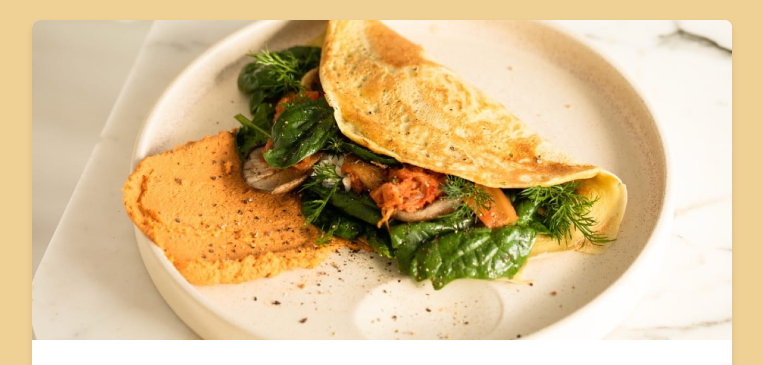
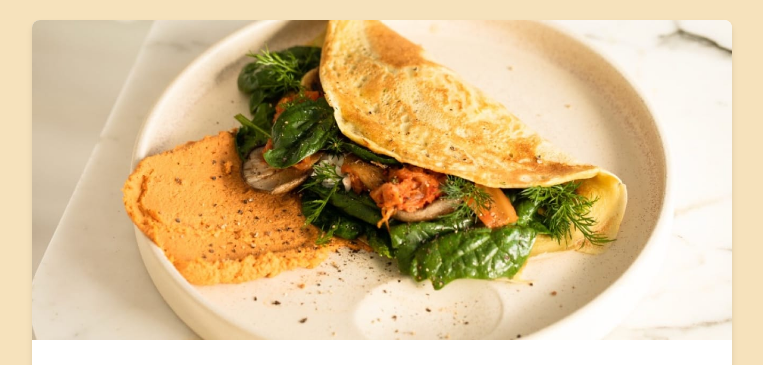
Before and after one commit to abdelrhmanelgezawy/recipe-page-main, a plain HTML site: page index.html in a window 1280 px wide. Shown: the top 365 px of the page, without its empty margins (258-1021 px from the left). Drawn offline with Linux system fonts and the light colour scheme.

Commit message:
Update style.css

```diff
--- a/style.css
+++ b/style.css
@@ -5,7 +5,7 @@
 }
 body {
     font-family: Arial, sans-serif;
-    background-color: #efd196;
+    background-color: #f6e2bc;
     line-height: 1.6;
     color: hsl(332, 51%, 32%);
     padding: 20px;
```
